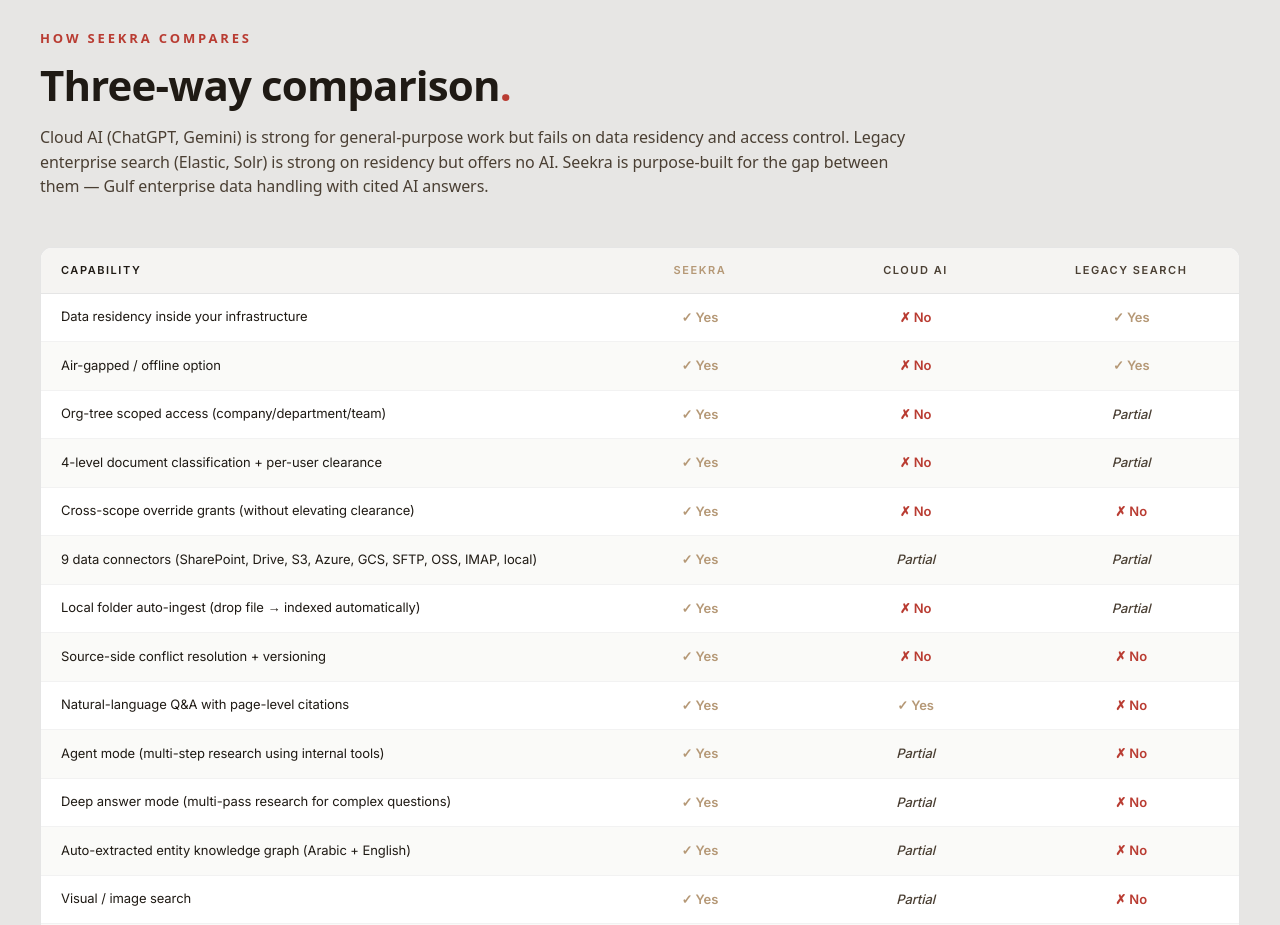
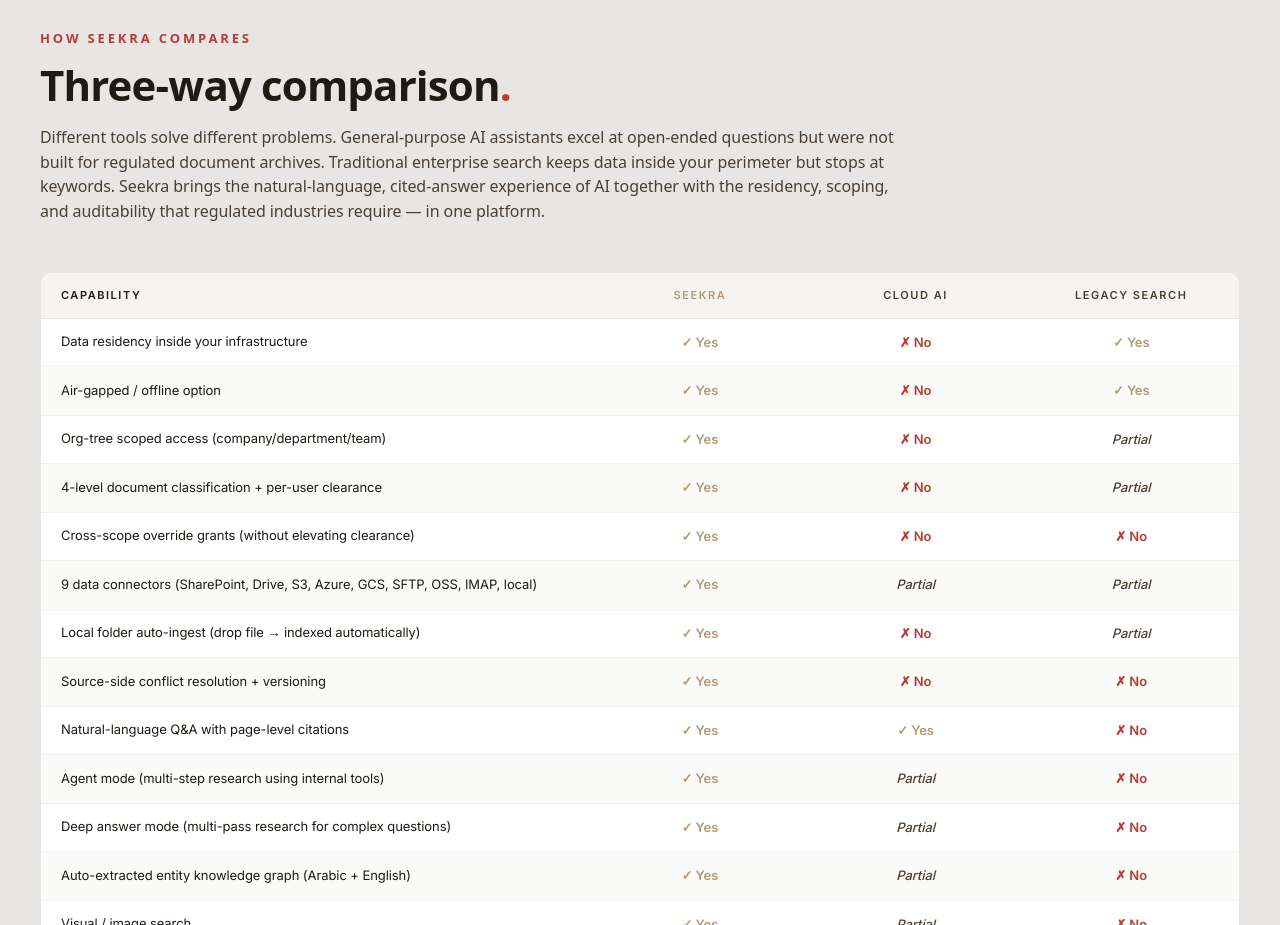
Before and after one commit to rahmirzconsulting-ai/seekra-website, a Next.js app: page / in a window 1280 px wide. Shown: the part 8820-9745 px from the top of the page. Built offline with nearby package versions, Linux system fonts and the light colour scheme.

Commit message:
Rewrite comparison intro: remove competitor-specific claims

```diff
--- a/src/components/site/comparison.tsx
+++ b/src/components/site/comparison.tsx
@@ -63,7 +63,7 @@
             Three-way comparison<span className="text-[#B93C32]">.</span>
           </h2>
           <p className="mt-4 text-[16px] leading-[1.55] text-[#4A3F33] max-w-[880px]">
-            Cloud AI (ChatGPT, Gemini) is strong for general-purpose work but fails on data residency and access control. Legacy enterprise search (Elastic, Solr) is strong on residency but offers no AI. Seekra is purpose-built for the gap between them — Gulf enterprise data handling with cited AI answers.
+            Different tools solve different problems. General-purpose AI assistants excel at open-ended questions but were not built for regulated document archives. Traditional enterprise search keeps data inside your perimeter but stops at keywords. Seekra brings the natural-language, cited-answer experience of AI together with the residency, scoping, and auditability that regulated industries require — in one platform.
           </p>
         </Reveal>
 
```
